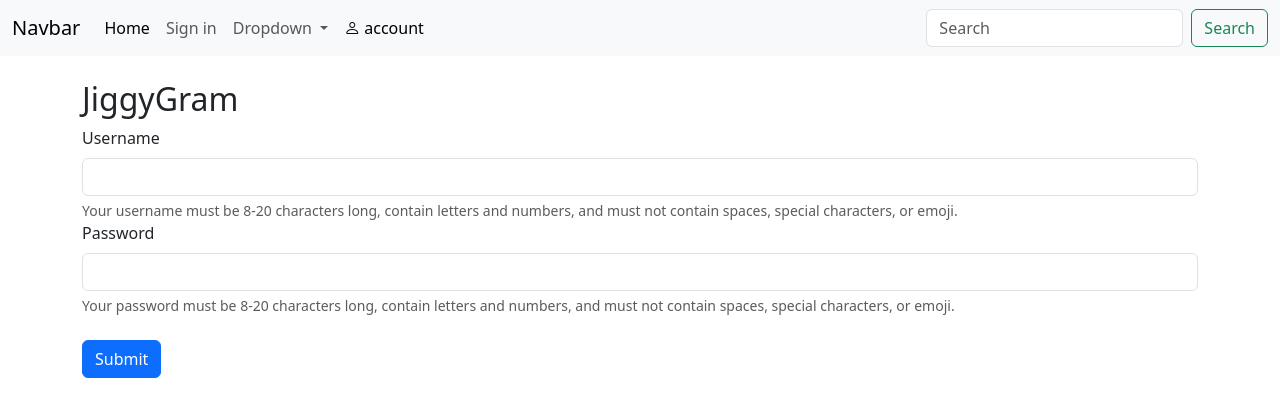
After one commit to jiggyboy1/social_media-clone, a Django app: page /login/ in a window 1280 px wide. The commit adds this page. Shown: the top 417 px of the page. Run offline with Django 5.2, Linux system fonts and the light colour scheme.

Commit message:
initial commit

```diff
--- a/main/urls.py
+++ b/main/urls.py
@@ -6,4 +6,6 @@ urlpatterns = [
     path('',views.home,name="home"),
     path('post/<int:post_id>/',views.post_detail,name='post_detail'),
     path('like/<str:like_post>/',views.like_detail,name="like_detail"),
+    path('login/',views.login_user,name='login'),
+    path('logout/',views.logout_user,name='logout'),
 ]
--- a/main/views.py
+++ b/main/views.py
@@ -1,6 +1,7 @@
 from django.shortcuts import render,redirect
 from django.http import HttpResponseRedirect
 from .models import Post,Like
+from django.contrib.auth import login,logout,authenticate
 from django.urls import reverse
 # Create your views here.
 
@@ -32,3 +33,19 @@ def like_detail(request,like_post):
     post.likes = current_like
     post.save()
     return HttpResponseRedirect(reverse('post_detail',args=[like_post]))
+
+def login_user(request):
+    if request.method == 'POST':
+        username = request.POST.get('username')
+        password = request.POST.get('password')
+
+        user = authenticate(request,username=username,password=password,)
+        if user is not None:
+            login(request,user)
+            return redirect('home')
+
+    return render(request,'login.html',)
+
+def logout_user(request):
+    logout(request)
+    return redirect('home')
--- /dev/null
+++ b/templates/login.html
@@ -0,0 +1,39 @@
+{% extends 'partial/main.html' %}
+{% load static %}
+{% block content %}
+
+
+<br>
+
+<div class="container">
+    <div class="row">
+        <div class="col-12 col-lg-12">
+            <div class="login">
+                <form action="" method="post">
+                    {% csrf_token %}
+                    <h2>JiggyGram</h2>
+                    <label for="username" class="form-label">Username</label>
+                    <input type="text"  class="form-control" name="username">
+                    <div  class="form-text">
+                        Your username must be 8-20 characters long, contain letters and numbers, and must not contain spaces, special characters, or emoji.
+                    </div>
+
+                    <label for="password" class="form-label">Password</label>
+                    <input type="password"  class="form-control" name="password">
+                    <div class="form-text">
+                        Your password must be 8-20 characters long, contain letters and numbers, and must not contain spaces, special characters, or emoji.
+                    </div><br>
+                    <button class="btn btn-primary" style="text-align: center;">Submit</button><br>
+
+                </form>
+            </div>
+        </div>
+    </div>
+</div>
+
+
+<br><br>
+<br>
+
+
+{% endblock content %}
--- a/templates/partial/nav.html
+++ b/templates/partial/nav.html
@@ -9,9 +9,15 @@
           <li class="nav-item">
             <a class="nav-link active" aria-current="page" href="{% url 'home' %}">Home</a>
           </li>
+          {% if request.user.is_authenticated %}
           <li class="nav-item">
-            <a class="nav-link" href="#">Link</a>
+            <a class="nav-link" href="{% url 'logout' %}">Logout</a>
           </li>
+          {% else %}
+          <li class="nav-item">
+            <a class="nav-link" href="{% url 'login' %}">Sign in</a>
+          </li>
+         {% endif %}
           <li class="nav-item dropdown">
             <a class="nav-link dropdown-toggle" href="#" role="button" data-bs-toggle="dropdown" aria-expanded="false">
               Dropdown
```
Also changed, not shown: db.sqlite3.
